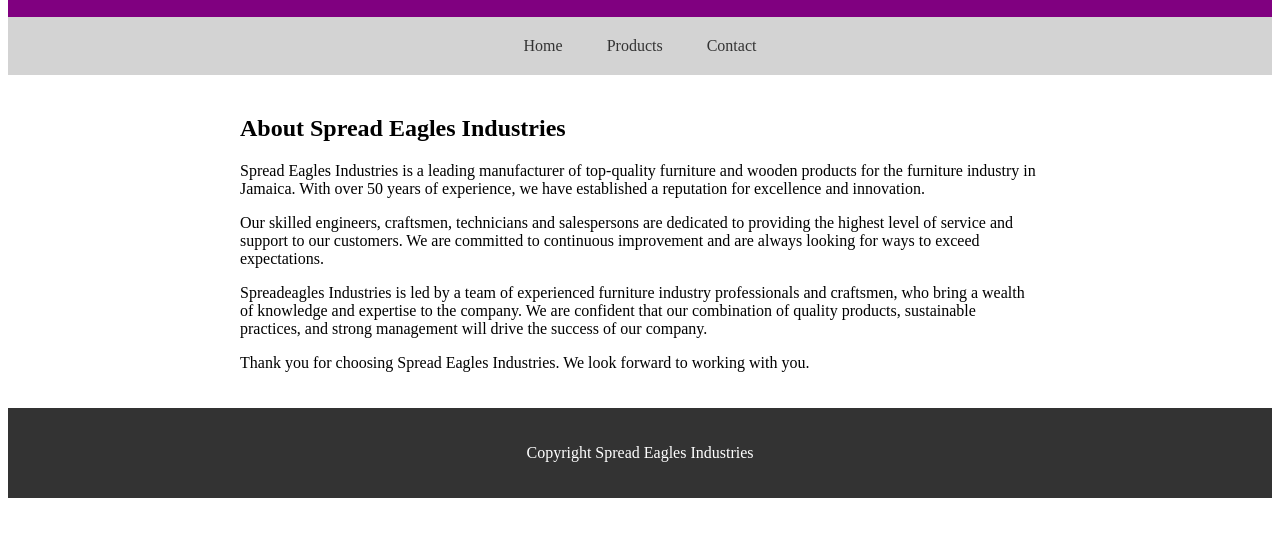
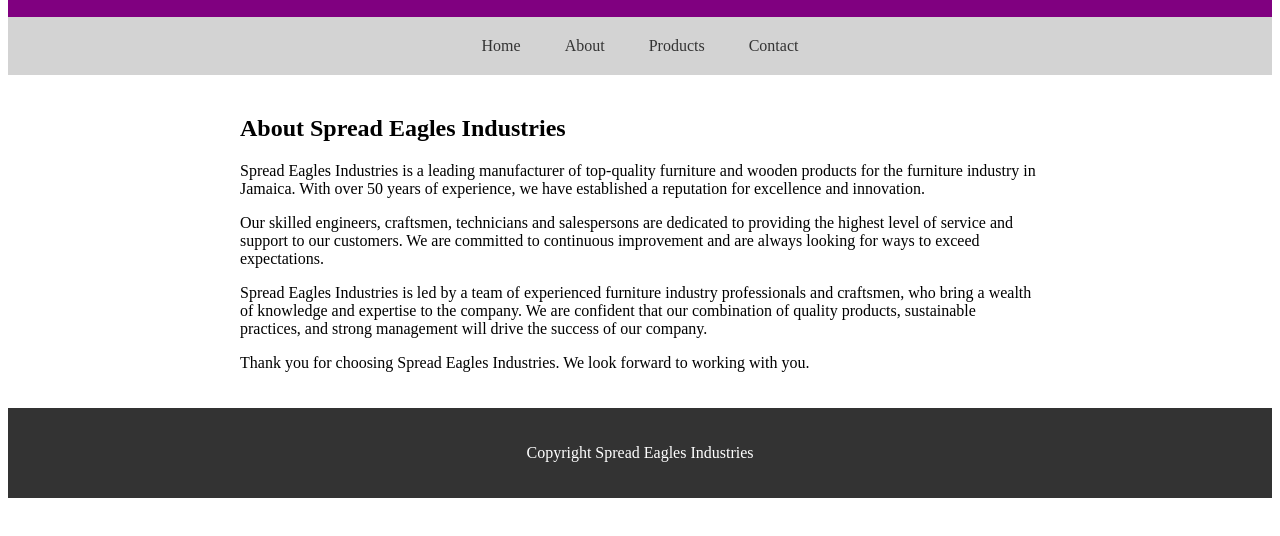
Before and after one commit to gladstone28/spreadeagles_website, a plain HTML site: page about.html in a window 1280 px wide. Shown: the part 68-604 px from the top of the page. Drawn offline with Linux system fonts and the light colour scheme.

Commit message:
made changes in header on all pages

```diff
--- a/about.html
+++ b/about.html
@@ -9,8 +9,9 @@
     <h1>Spread Eagles Industries</h1>
   </header>
   <nav>
-    <ul>
+   <ul>
       <li><a href="index.html">Home</a></li>
+      <li><a href="about.html">About</a></li>
       <li><a href="products.html">Products</a></li>
       <li><a href="contact.html">Contact</a></li>
     </ul>
@@ -19,7 +20,7 @@
     <h2>About Spread Eagles Industries</h2>
     <p>Spread Eagles Industries is a leading manufacturer of top-quality furniture and wooden products for the furniture industry in Jamaica. With over 50 years of experience, we have established a reputation for excellence and innovation.</p>
     <p>Our skilled engineers, craftsmen, technicians and salespersons are dedicated to providing the highest level of service and support to our customers. We are committed to continuous improvement and are always looking for ways to exceed expectations.</p>
-    <P>Spreadeagles Industries is led by a team of experienced furniture industry professionals and
+    <P>Spread Eagles Industries is led by a team of experienced furniture industry professionals and
        craftsmen, who bring a wealth of knowledge and expertise to the company. We are confident that
        our combination of quality products, sustainable practices, and strong management will drive the
        success of our company.</P>
```
Also changed, not shown: contact.html (+2 -2 lines), index.html (+1 -0 lines), products.html (+2 -1 lines).
